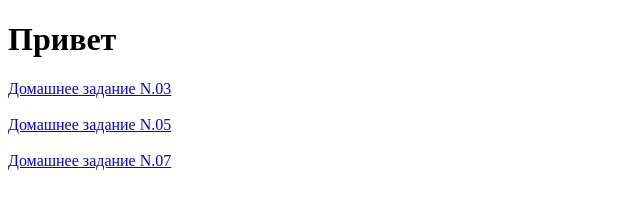
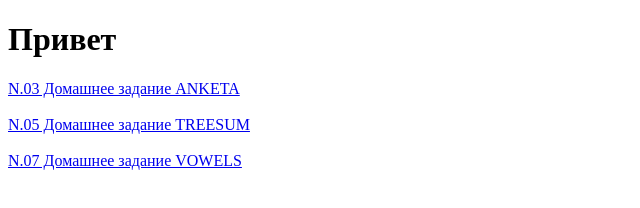
Before and after one commit to ZhenyaKononyuk/ZhenyaKononyuk.github.io, a plain HTML site: page index.html in a window 1280 px wide. Shown: the whole page, without its empty margins (0-640 px from the left). Drawn offline with Linux system fonts and the light colour scheme.

Commit message:
My first commit

```diff
--- a/index.html
+++ b/index.html
@@ -8,8 +8,8 @@
 </head>
 <body>
     <h1>Привет</h1>
-    <a target="1" href="https://zhenyakononyuk.github.io/N03">Домашнее задание N.03</a><br><br>
-    <a target="2" href="https://zhenyakononyuk.github.io/N05">Домашнее задание N.05</a><br><br>
-    <a target="3" href="https://zhenyakononyuk.github.io/N07">Домашнее задание N.07</a>
+    <a target="1" href="https://zhenyakononyuk.github.io/N03">N.03 Домашнее задание ANKETA</a><br><br>
+    <a target="2" href="https://zhenyakononyuk.github.io/N05">N.05 Домашнее задание TREESUM</a><br><br>
+    <a target="3" href="https://zhenyakononyuk.github.io/N07">N.07 Домашнее задание VOWELS</a>
 </body>
 </html>
```
Also changed, not shown: N07/index.html (+1 -1 lines).
